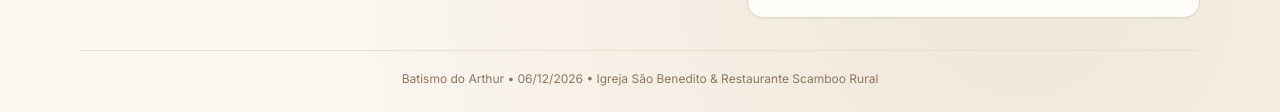
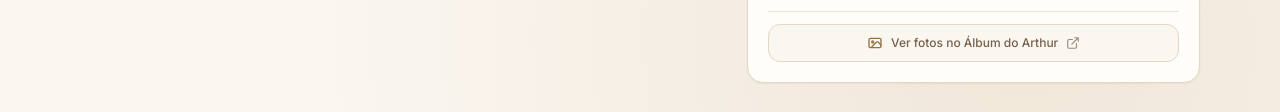
Before and after one commit to tthiagoabreu/BatismoArthur, a plain HTML site: page lembranca.html in a window 1280 px wide. Shown: the part 1261-1373 px from the top of the page. Drawn offline with nearby package versions, Linux system fonts and the light colour scheme.

Commit message:
Add link to view album in lembranca.html

```diff
--- a/lembranca.html
+++ b/lembranca.html
@@ -417,6 +417,26 @@
           </div>
 
           <p id="albumUploadStatus" class="hidden text-xs mt-2.5 text-center font-medium"></p>
+
+          <div class="mt-3.5 pt-3 border-t border-[#EFE4D4] text-center">
+            <a
+              id="btnViewAlbum"
+              href="https://drive.google.com/drive/folders/1GSHdCd3mQGTZiubICJgKcEHHC7zXLSIk"
+              target="_blank"
+              rel="noopener noreferrer"
+              class="w-full inline-flex items-center justify-center gap-2 px-4 py-2.5 rounded-xl border border-[#E5D7C3] bg-[#FAF6F0] hover:bg-[#EFE4D4] text-[#78604A] hover:text-[#3B2618] text-xs font-medium transition-colors"
+            >
+              <svg class="w-4 h-4 text-[#937347]" fill="none" stroke="currentColor" stroke-width="2" viewBox="0 0 24 24" aria-hidden="true">
+                <rect x="3" y="5" width="18" height="14" rx="2" />
+                <circle cx="8.5" cy="10.5" r="1.5" />
+                <path stroke-linecap="round" stroke-linejoin="round" d="M21 15l-4.5-4.5a1.5 1.5 0 00-2.12 0L7 18" />
+              </svg>
+              <span>Ver fotos no Álbum do Arthur</span>
+              <svg class="w-3.5 h-3.5 opacity-70" fill="none" stroke="currentColor" stroke-width="2" viewBox="0 0 24 24" aria-hidden="true">
+                <path stroke-linecap="round" stroke-linejoin="round" d="M18 13v6a2 2 0 01-2 2H5a2 2 0 01-2-2V8a2 2 0 012-2h6M15 3h6v6M10 14L21 3" />
+              </svg>
+            </a>
+          </div>
         </div>
       </aside>
     </main>
```
